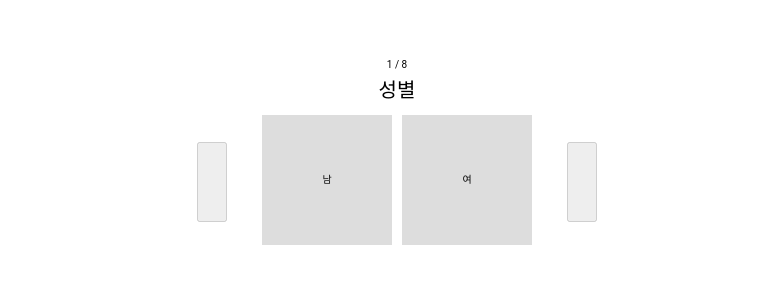
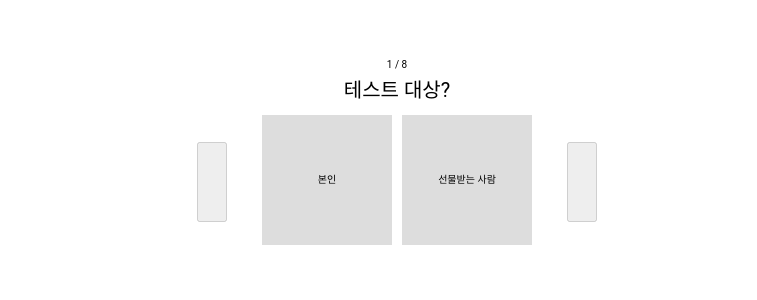
Before and after one commit to The-Teable/teave-mobile, a Next.js app: page /tea-test/question in a window 1280 px wide. Shown: the part 255-555 px from the top of the page, without its empty margins (243-1000 px from the left). Built offline with nearby package versions, Linux system fonts and the light colour scheme.

Commit message:
feat: tea-test 다중선택 구현중

```diff
--- a/components/tea-test/QuestionCard.tsx
+++ b/components/tea-test/QuestionCard.tsx
@@ -1,29 +1,63 @@
 import styled from "styled-components";
-import { useState } from "react";
+import { useState, Dispatch, SetStateAction } from "react";
+
+interface answerProps {
+  questionNumber: number;
+  choice: string[];
+  multiChoicable: null | boolean;
+}
 
 interface props {
   title: string;
   choices: string[];
-  setAnswer: ({}: { questionNumber: number; choice: string }) => void;
+  multiChoicable: boolean;
+  setAnswer: Dispatch<SetStateAction<answerProps>>;
 }
 
-const QuestionCard = ({ title, choices, setAnswer }: props) => {
-  const [selectedChoice, setSelectedChoice] = useState("");
-  const onClickChoice = (questionNumber: number, choice: string) => {
-    setAnswer({ questionNumber, choice });
-    setSelectedChoice(choice);
+const QuestionCard = ({ title, choices, multiChoicable, setAnswer }: props) => {
+  const [selectedChoiceList, setSelectedChoiceList] = useState<string[]>([]);
+  const onClickChoice = (
+    questionNumber: number,
+    clickedChoice: string,
+    wasSelected: boolean
+  ) => {
+    if (!multiChoicable) {
+      setAnswer({
+        questionNumber,
+        choice: [clickedChoice],
+        multiChoicable: false
+      });
+      setSelectedChoiceList([clickedChoice]);
+    } else if (wasSelected) {
+      setSelectedChoiceList(
+        selectedChoiceList.filter(e => e !== clickedChoice)
+      );
+    } else {
+      console.log("hi");
+      setSelectedChoiceList(selectedChoiceList.concat(clickedChoice));
+    }
   };
+
+  const checkSelected = (choiceList, selectedChoice) =>
+    choiceList.some(choice => choice === selectedChoice);
+
   return (
     <S.Container>
       <S.Title>{title}</S.Title>
       <S.ChoicesContainer>
-        {choices.map((choice, i) => (
+        {choices.map((curChoice, i) => (
           <S.Choice
             key={i}
-            onClick={() => onClickChoice(i, choice)}
-            isSelected={selectedChoice === choice}
+            onClick={() =>
+              onClickChoice(
+                i,
+                curChoice,
+                checkSelected(selectedChoiceList, curChoice)
+              )
+            }
+            isSelected={checkSelected(selectedChoiceList, curChoice)}
           >
-            {choice}
+            {curChoice}
           </S.Choice>
         ))}
       </S.ChoicesContainer>
--- a/components/tea-test/QuestionProvider.tsx
+++ b/components/tea-test/QuestionProvider.tsx
@@ -7,28 +7,32 @@ interface props {
   questions: {
     title: string;
     choices: string[];
+    multiChoicable: boolean;
   }[];
   providerWidth?: number;
 }
 
 interface answerProps {
-  questionNumber: null | number;
-  choice: null | string;
+  questionNumber: number;
+  choice: string[];
+  multiChoicable: null | boolean;
 }
 
 const QuestionProvider = ({ questions = [], providerWidth = 400 }: props) => {
+  const isInitialMount = useRef(true);
   const [questionNumber, setQuestionNumber] = useState(0);
   const [transitionX, setTransitionX] = useState(0);
   const [disablePrev, setDisablePrev] = useState(false);
   const [disableNext, setDisableNext] = useState(false);
-  const [answerList, setAnswerList] = useState<string[]>([]);
+  const [answerList, setAnswerList] = useState<string[][]>([]);
   const [answer, setAnswer] = useState<answerProps>({
-    questionNumber: null,
-    choice: null
+    questionNumber: -1,
+    choice: [],
+    multiChoicable: null
   });
 
   const checkGoNext = (
-    answerList: string[],
+    answerList: string[][],
     curQuestionNumber: number,
     endQustionNumber: number
   ) =>
@@ -59,7 +63,9 @@ const QuestionProvider = ({ questions = [], providerWidth = 400 }: props) => {
   }, [questionNumber]);
 
   useEffect(() => {
-    if (answer.choice !== null) {
+    if (isInitialMount.current) {
+      isInitialMount.current = false;
+    } else {
       const newAnswerList = answerList.slice();
       newAnswerList.splice(questionNumber, 1, answer.choice);
       setAnswerList(newAnswerList);
@@ -67,14 +73,17 @@ const QuestionProvider = ({ questions = [], providerWidth = 400 }: props) => {
   }, [answer]);
 
   useEffect(() => {
-    if (checkGoNext(answerList, questionNumber, questions.length - 1))
-      nextQuestion();
+    if (answer.multiChoicable === false) nextQuestion();
+    else
+      setDisableNext(
+        !checkGoNext(answerList, questionNumber, questions.length - 1)
+      );
   }, [answerList]);
 
   return (
     <S.Container providerWidth={providerWidth}>
       <S.Wrapper transitionX={transitionX}>
-        {questions.map(({ title, choices }, i) => (
+        {questions.map(({ title, choices, multiChoicable }, i) => (
           <S.QuestionCardWrapper key={i}>
             <S.QuestionCounter>
               {questionNumber + 1} / {questions.length}
@@ -83,6 +92,7 @@ const QuestionProvider = ({ questions = [], providerWidth = 400 }: props) => {
               title={title}
               choices={choices}
               setAnswer={setAnswer}
+              multiChoicable={multiChoicable}
             />
           </S.QuestionCardWrapper>
         ))}
--- a/next.config.js
+++ b/next.config.js
@@ -1,21 +1,21 @@
 const { PHASE_DEVELOPMENT_SERVER } = require("next/constants");
 
-module.exports = (phase) => {
+module.exports = phase => {
   // const isDev = phase === PHASE_DEVELOPMENT_SERVER;
   const isDev = true;
 
   const env = isDev
     ? {
         NEXT_PUBLIC_DEV_MODE: true,
-        NEXT_PUBLIC_LS_URL: "http://127.0.0.1:8000/api",
+        NEXT_PUBLIC_LS_URL: "http://127.0.0.1:8000/api"
       }
     : {
         NEXT_PUBLIC_DEV_MODE: false,
-        NEXT_PUBLIC_LS_URL: "https://teable.kr/api",
+        NEXT_PUBLIC_LS_URL: "https://teable.kr/api"
       };
 
   return {
     env,
-    reactStrictMode: true,
+    reactStrictMode: false
   };
 };
--- a/pages/api/teaTestQuestions.json
+++ b/pages/api/teaTestQuestions.json
@@ -1,12 +1,14 @@
 [
-  { "title": "성별", "choices": ["남", "여"] },
   {
-    "title": "나이",
-    "choices": ["10대", "20대", "30대", "40대 이상"]
+    "title": "테스트 대상?",
+    "choices": ["본인", "선물받는 사람"],
+    "multiChoicable": false
   },
+  { "title": "대상 성별?", "choices": ["남", "여"], "multiChoicable": false },
   {
-    "title": "티 구매 이유",
-    "choices": ["선물", "내가 마시려고", "회사에 두려고", "관상용"]
+    "title": "대상 나이?",
+    "choices": ["10대", "20대", "30대", "40대 이상"],
+    "multiChoicable": false
   },
   {
     "title": "선호하는 티 종류 (중복 선택 가능)",
@@ -19,7 +21,8 @@
       "블랜딩 티",
       "전통차",
       "다 좋아요!"
-    ]
+    ],
+    "multiChoicable": true
   },
   {
     "title": "선호하는 맛과 향",
@@ -32,15 +35,18 @@
       "매운/민트",
       "구수",
       "다 좋아요!"
-    ]
+    ],
+    "multiChoicable": false
   },
   {
     "title": "티를 마시는 이유 (중복 선택 가능)",
-    "choices": ["기능", "물 대신", "향", "맛", "여유", "습관"]
+    "choices": ["기능", "물 대신", "향", "맛", "여유", "습관"],
+    "multiChoicable": true
   },
   {
     "title": "카페인 선호도",
-    "choices": ["카페인 있음", "카페인 없음", "상관없음"]
+    "choices": ["카페인 있음", "카페인 없음", "상관없음"],
+    "multiChoicable": false
   },
   {
     "title": "티를 통해 바라는 점",
@@ -53,6 +59,7 @@
       "안정/숙면",
       "건강",
       "없다"
-    ]
+    ],
+    "multiChoicable": false
   }
 ]
--- a/pages/tea-test/question.tsx
+++ b/pages/tea-test/question.tsx
@@ -2,6 +2,7 @@ import Layout from "../../components/layout/Layout";
 import QuestionProvider from "../../components/tea-test/QuestionProvider";
 import questions from "../api/teaTestQuestions.json";
 import { HeaderIndex } from "../../components/layout/Header";
+import { useEffect } from "react";
 
 const QuestionPage = () => {
   return (
```
